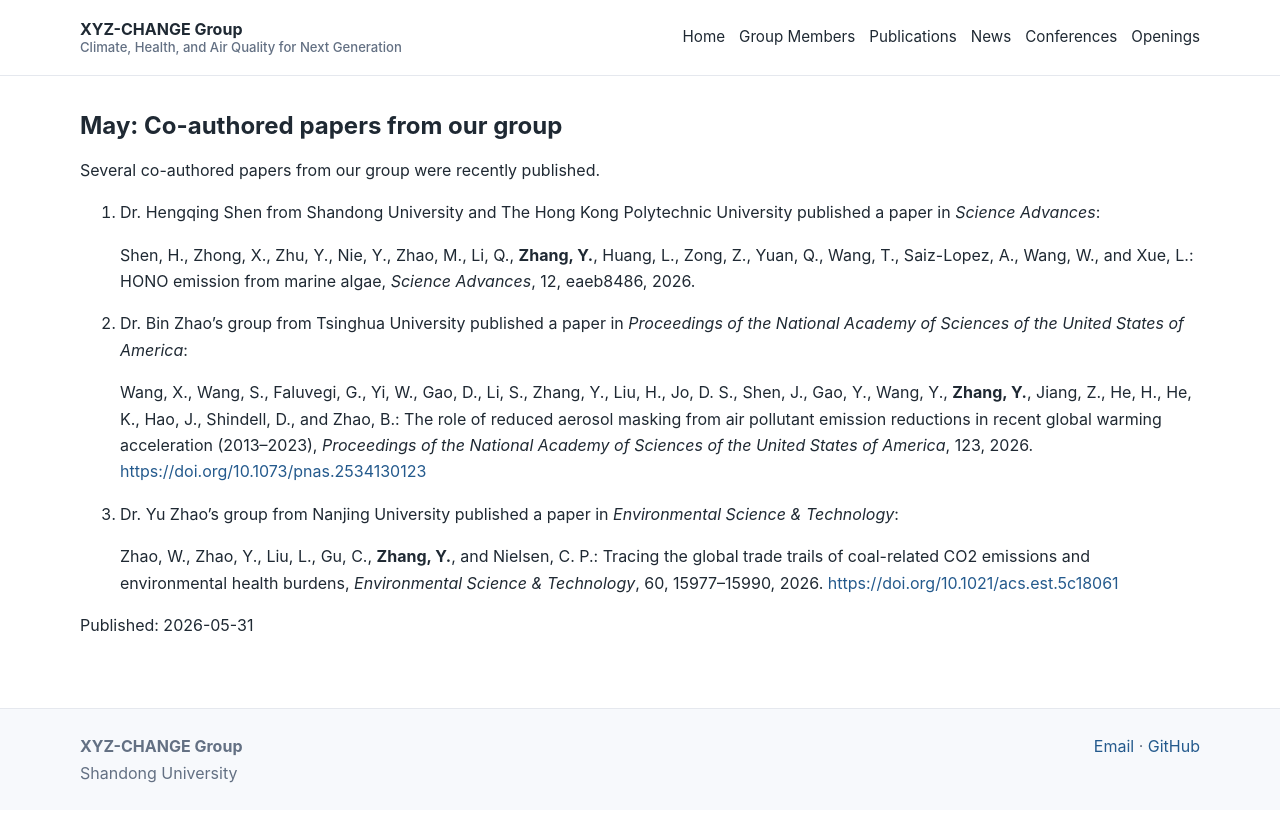
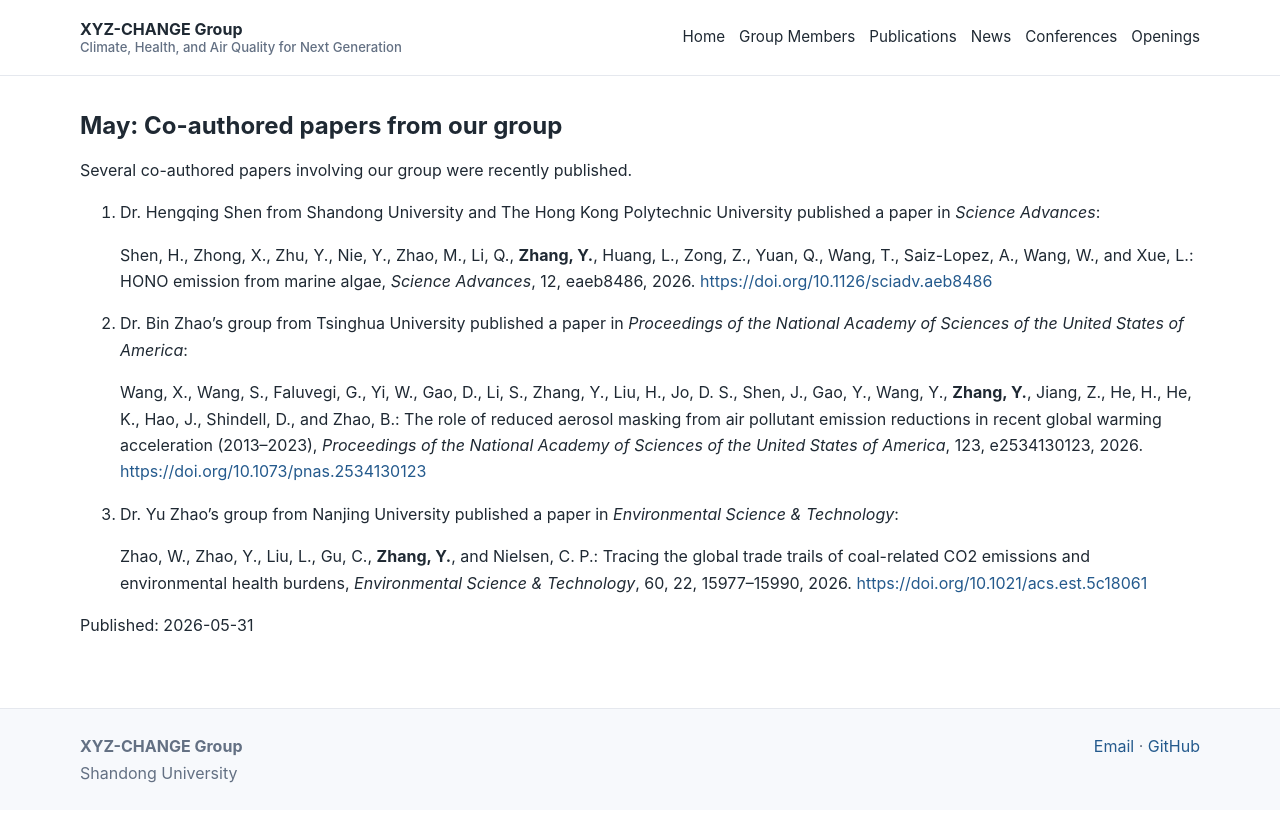
Before and after one commit to MuJSh/xyz_CHANGE, a Jekyll site: the page built from _pages/news-2026-05-coauthored-papers.md, in a window 1280 px wide. Shown: the top 822 px of the page. Built offline with Jekyll 4.4.1, drawn with Linux system fonts in a browser that asks for light colours.

Commit message:
Polish co-authored papers news content

```diff
--- a/_pages/news-2026-05-coauthored-papers.md
+++ b/_pages/news-2026-05-coauthored-papers.md
@@ -4,18 +4,18 @@ title: "May: Co-authored papers from our group"
 permalink: /news/2026-05-coauthored-papers/
 ---
 
-Several co-authored papers from our group were recently published.
+Several co-authored papers involving our group were recently published.
 
 1. Dr. Hengqing Shen from Shandong University and The Hong Kong Polytechnic University published a paper in *Science Advances*:
 
-   Shen, H., Zhong, X., Zhu, Y., Nie, Y., Zhao, M., Li, Q., **Zhang, Y.**, Huang, L., Zong, Z., Yuan, Q., Wang, T., Saiz-Lopez, A., Wang, W., and Xue, L.: HONO emission from marine algae, *Science Advances*, 12, eaeb8486, 2026.
+   Shen, H., Zhong, X., Zhu, Y., Nie, Y., Zhao, M., Li, Q., **Zhang, Y.**, Huang, L., Zong, Z., Yuan, Q., Wang, T., Saiz-Lopez, A., Wang, W., and Xue, L.: HONO emission from marine algae, *Science Advances*, 12, eaeb8486, 2026. [https://doi.org/10.1126/sciadv.aeb8486](https://doi.org/10.1126/sciadv.aeb8486)
 
 2. Dr. Bin Zhao's group from Tsinghua University published a paper in *Proceedings of the National Academy of Sciences of the United States of America*:
 
-   Wang, X., Wang, S., Faluvegi, G., Yi, W., Gao, D., Li, S., Zhang, Y., Liu, H., Jo, D. S., Shen, J., Gao, Y., Wang, Y., **Zhang, Y.**, Jiang, Z., He, H., He, K., Hao, J., Shindell, D., and Zhao, B.: The role of reduced aerosol masking from air pollutant emission reductions in recent global warming acceleration (2013–2023), *Proceedings of the National Academy of Sciences of the United States of America*, 123, 2026. [https://doi.org/10.1073/pnas.2534130123](https://doi.org/10.1073/pnas.2534130123)
+   Wang, X., Wang, S., Faluvegi, G., Yi, W., Gao, D., Li, S., Zhang, Y., Liu, H., Jo, D. S., Shen, J., Gao, Y., Wang, Y., **Zhang, Y.**, Jiang, Z., He, H., He, K., Hao, J., Shindell, D., and Zhao, B.: The role of reduced aerosol masking from air pollutant emission reductions in recent global warming acceleration (2013–2023), *Proceedings of the National Academy of Sciences of the United States of America*, 123, e2534130123, 2026. [https://doi.org/10.1073/pnas.2534130123](https://doi.org/10.1073/pnas.2534130123)
 
 3. Dr. Yu Zhao's group from Nanjing University published a paper in *Environmental Science & Technology*:
 
-   Zhao, W., Zhao, Y., Liu, L., Gu, C., **Zhang, Y.**, and Nielsen, C. P.: Tracing the global trade trails of coal-related CO2 emissions and environmental health burdens, *Environmental Science & Technology*, 60, 15977–15990, 2026. [https://doi.org/10.1021/acs.est.5c18061](https://doi.org/10.1021/acs.est.5c18061)
+   Zhao, W., Zhao, Y., Liu, L., Gu, C., **Zhang, Y.**, and Nielsen, C. P.: Tracing the global trade trails of coal-related CO2 emissions and environmental health burdens, *Environmental Science & Technology*, 60, 22, 15977–15990, 2026. [https://doi.org/10.1021/acs.est.5c18061](https://doi.org/10.1021/acs.est.5c18061)
 
 Published: 2026-05-31
```
